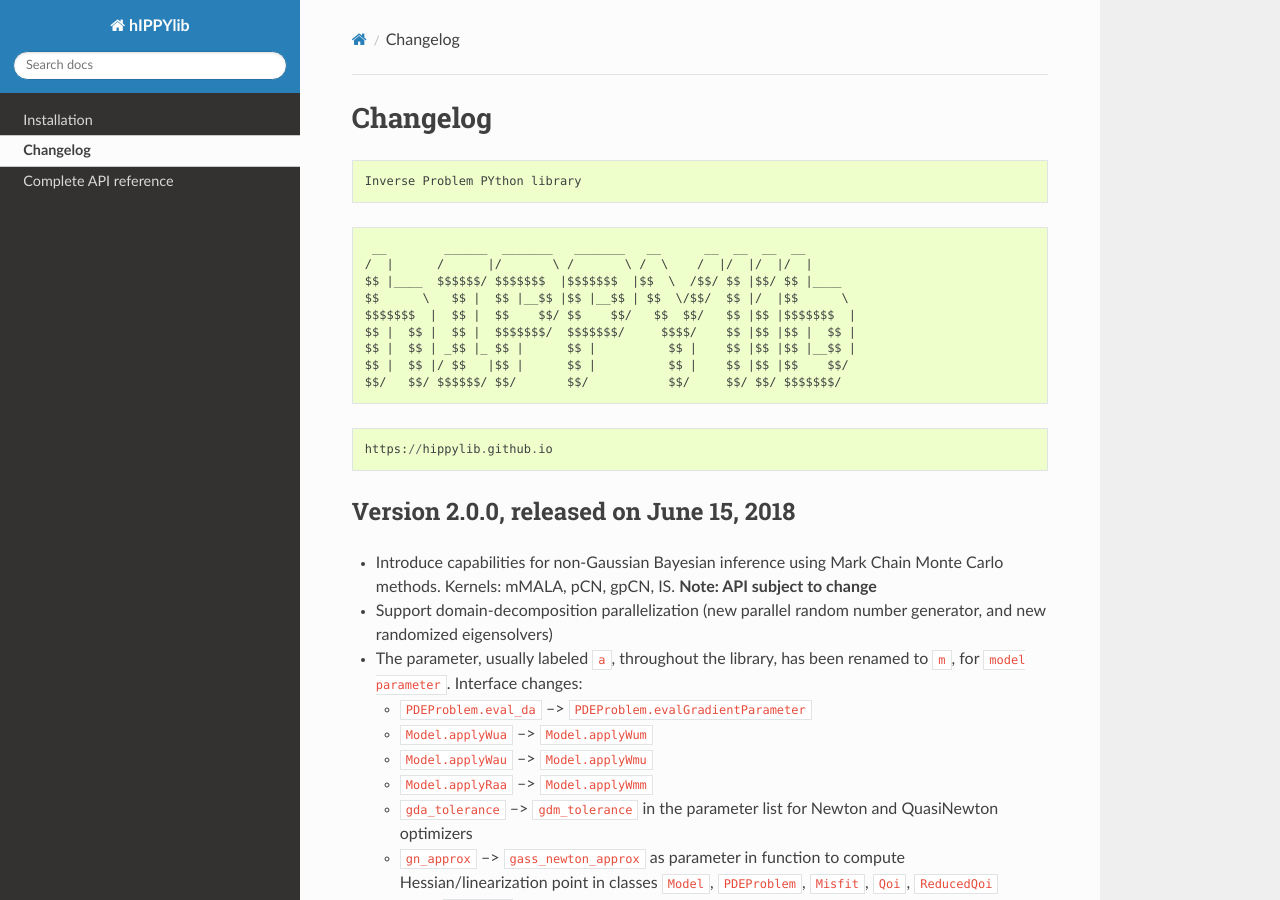
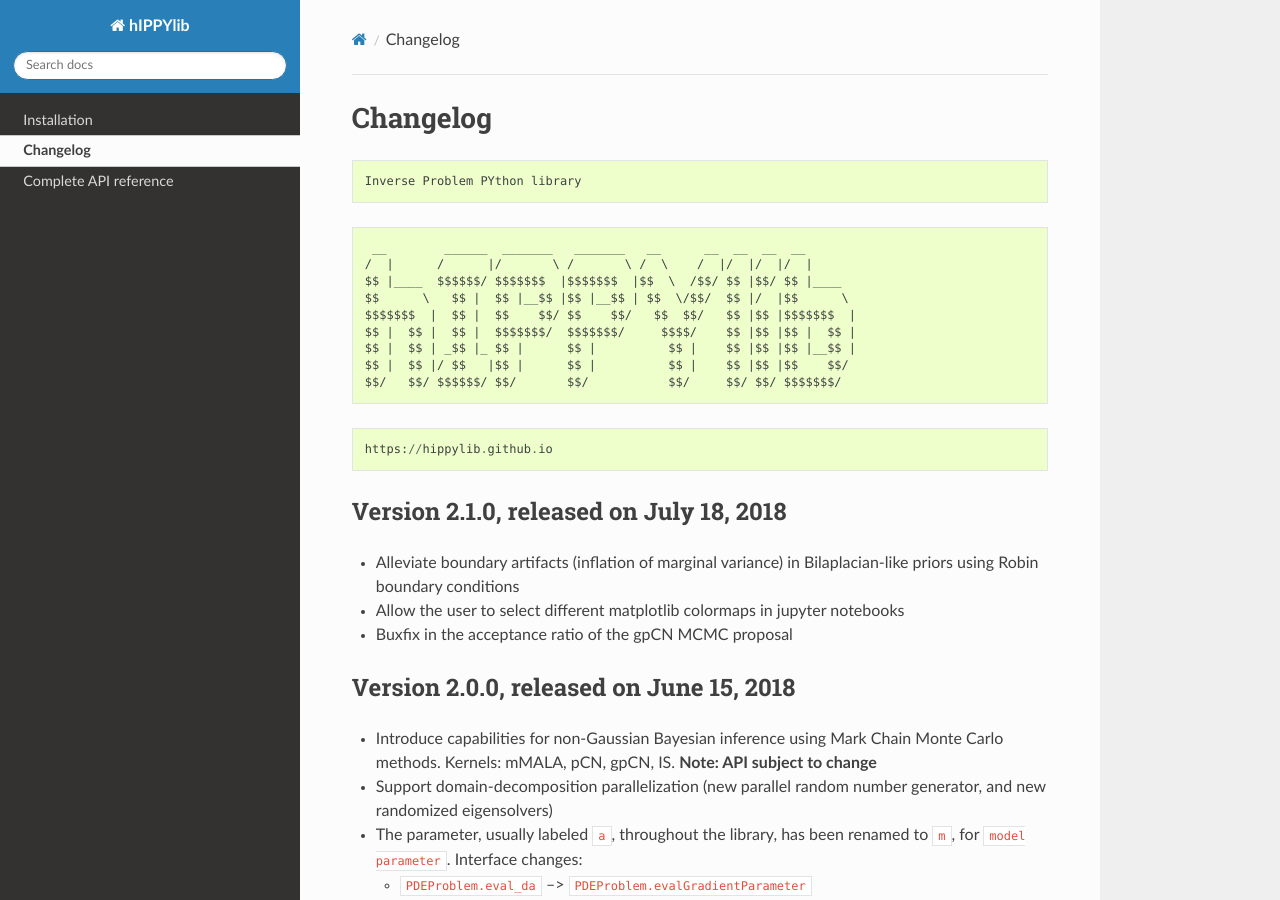
Before and after one commit to hippylib/hippylib, a Sphinx documentation site: the page built from doc/changelog.rst, in a window 1280 px wide and 900 px high. Built offline with Sphinx 7.4.7 and the Read the Docs theme 2.0.0, drawn with Linux system fonts in a browser that asks for light colours.

Commit message:
Update to release 2.1.0

```diff
--- a/CHANGELOG.md
+++ b/CHANGELOG.md
@@ -14,6 +14,13 @@ $$/   $$/ $$$$$$/ $$/       $$/           $$/     $$/ $$/ $$$$$$$/
 
 
                           https://hippylib.github.io
+
+Version 2.1.0, released on July 18, 2018
+----------------------------------------
+- Alleviate boundary artifacts (inflation of marginal variance) in Bilaplacian-like priors
+using Robin boundary conditions
+- Allow the user to select different matplotlib colormaps in jupyter notebooks
+- Buxfix in the acceptance ratio of the gpCN MCMC proposal
 
 Version 2.0.0, released on June 15, 2018
 ----------------------------------------
--- a/doc/conf.py
+++ b/doc/conf.py
@@ -29,7 +29,7 @@ author = u'Umberto Villa, Noemi Petra, Omar Ghattas'
 # The short X.Y version
 version = u''
 # The full version, including alpha/beta/rc tags
-release = u'2.0.0a'
+release = u'2.1.0'
 
 
 # -- General configuration ---------------------------------------------------
```
